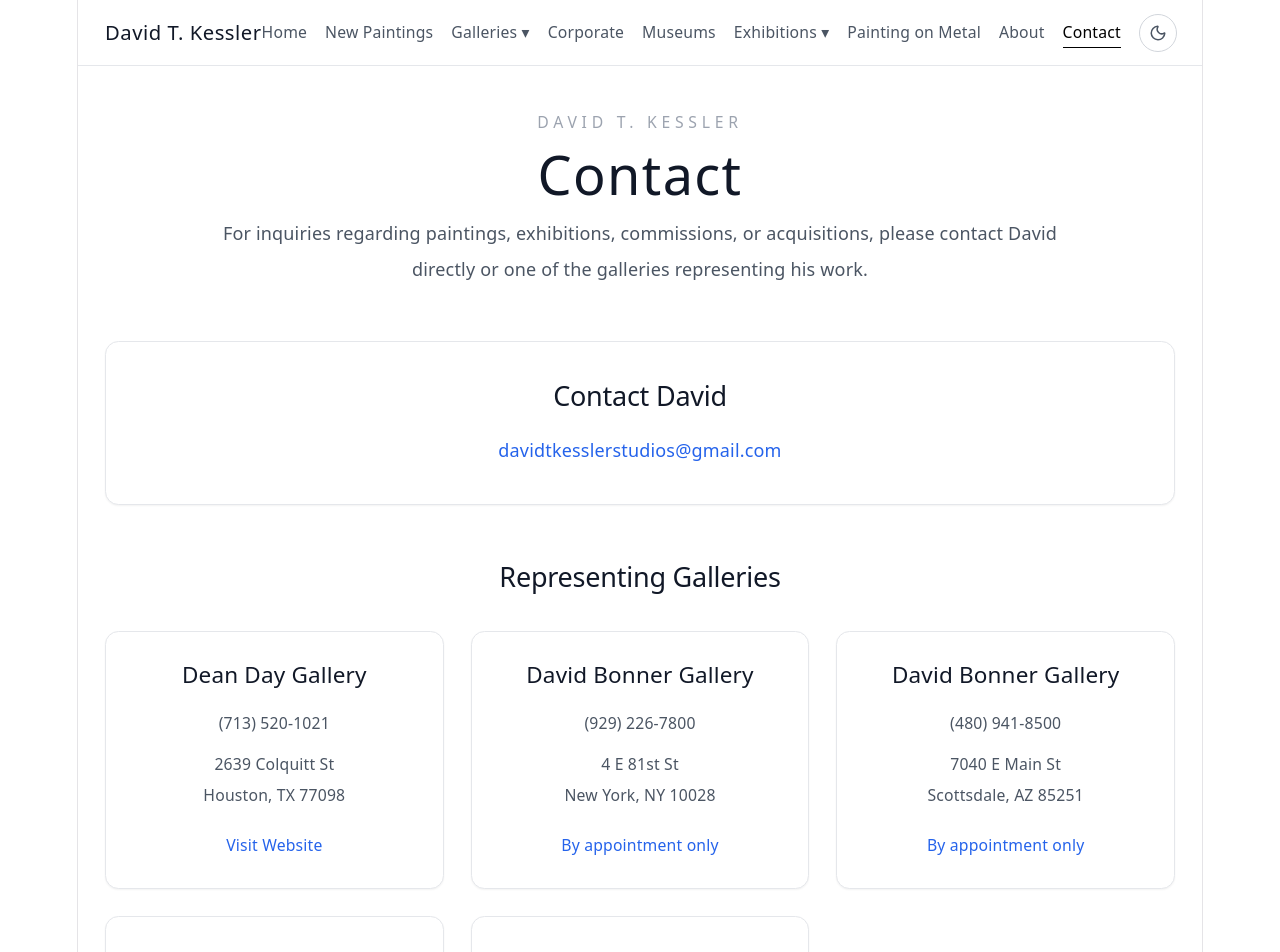
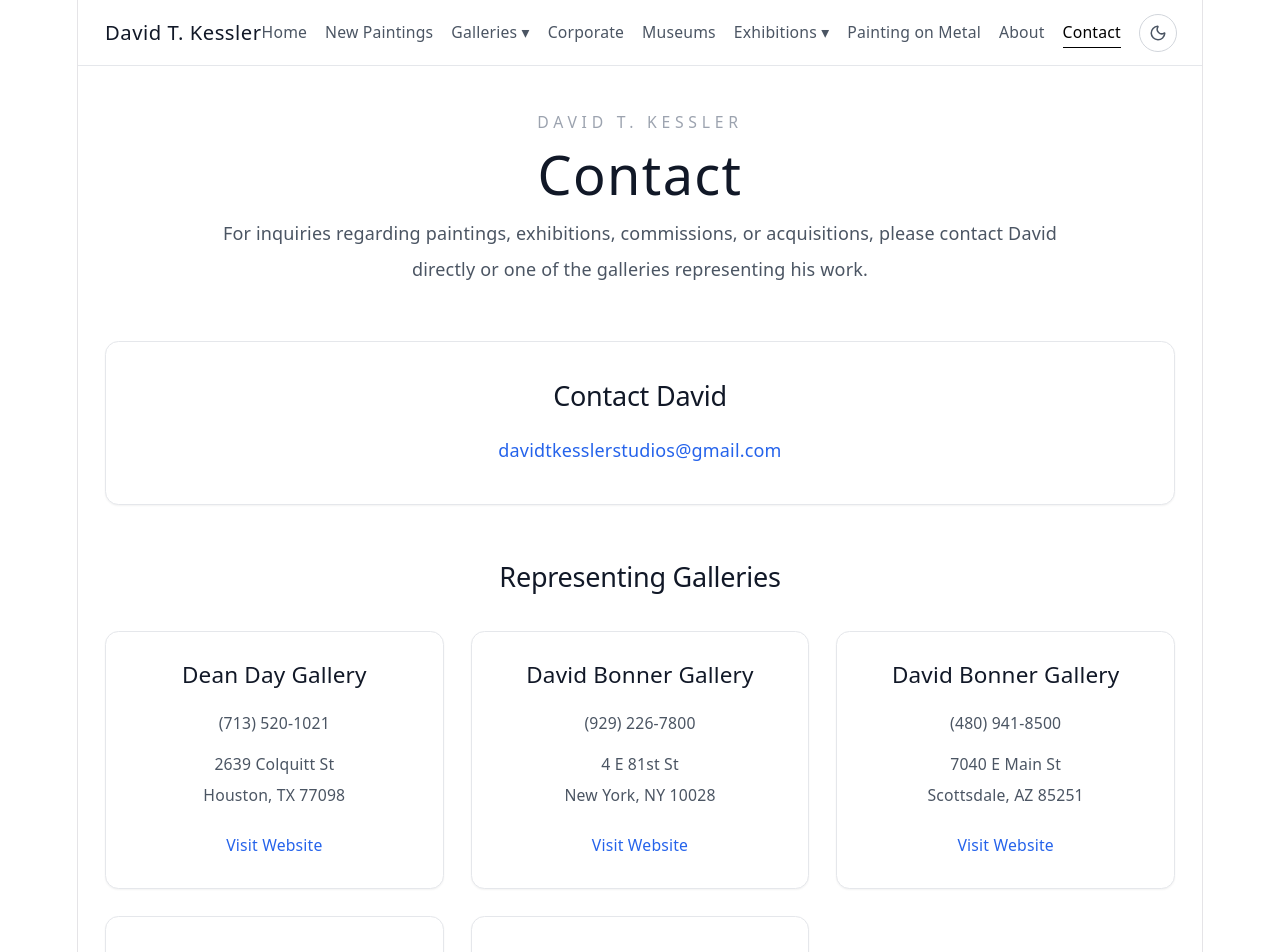
Before and after one commit to mcpeakhub/DavidTKesslerStudio, a React (Vite) app in the folder apps/web/: page /contact in a window 1280 px wide. Shown: the top 952 px of the page. Built offline with nearby package versions, Linux system fonts and the light colour scheme.

Commit message:
Kessler - add URL to Bonner gallery

```diff
--- a/apps/web/src/pages/Contact.tsx
+++ b/apps/web/src/pages/Contact.tsx
@@ -11,13 +11,13 @@ const galleries = [
 		name: "David Bonner Gallery",
 		phone: "(929) 226-7800",
 		address: ["4 E 81st St", "New York, NY 10028"],
-		website: "By appointment only",
+		website: "https://bonnerdavid.com/artists/134-david-kessler/",
 	},
 	{
 		name: "David Bonner Gallery",
 		phone: "(480) 941-8500",
 		address: ["7040 E Main St", "Scottsdale, AZ 85251"],
-		website: "By appointment only",
+		website: "https://bonnerdavid.com/artists/134-david-kessler/",
 	},
 	{
 		name: "Mason Fine Art",
```
Also changed, not shown: 1 other file (tests, documents, lock files or other folders).
